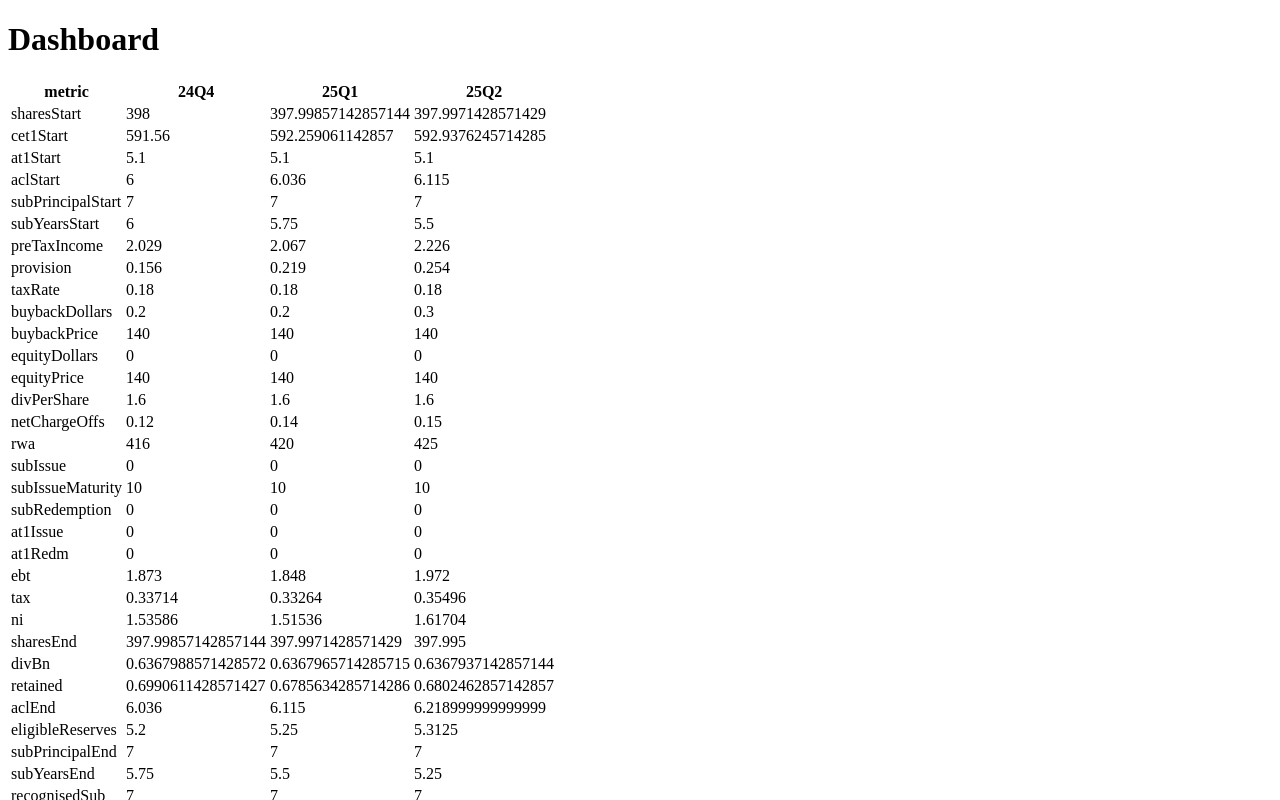
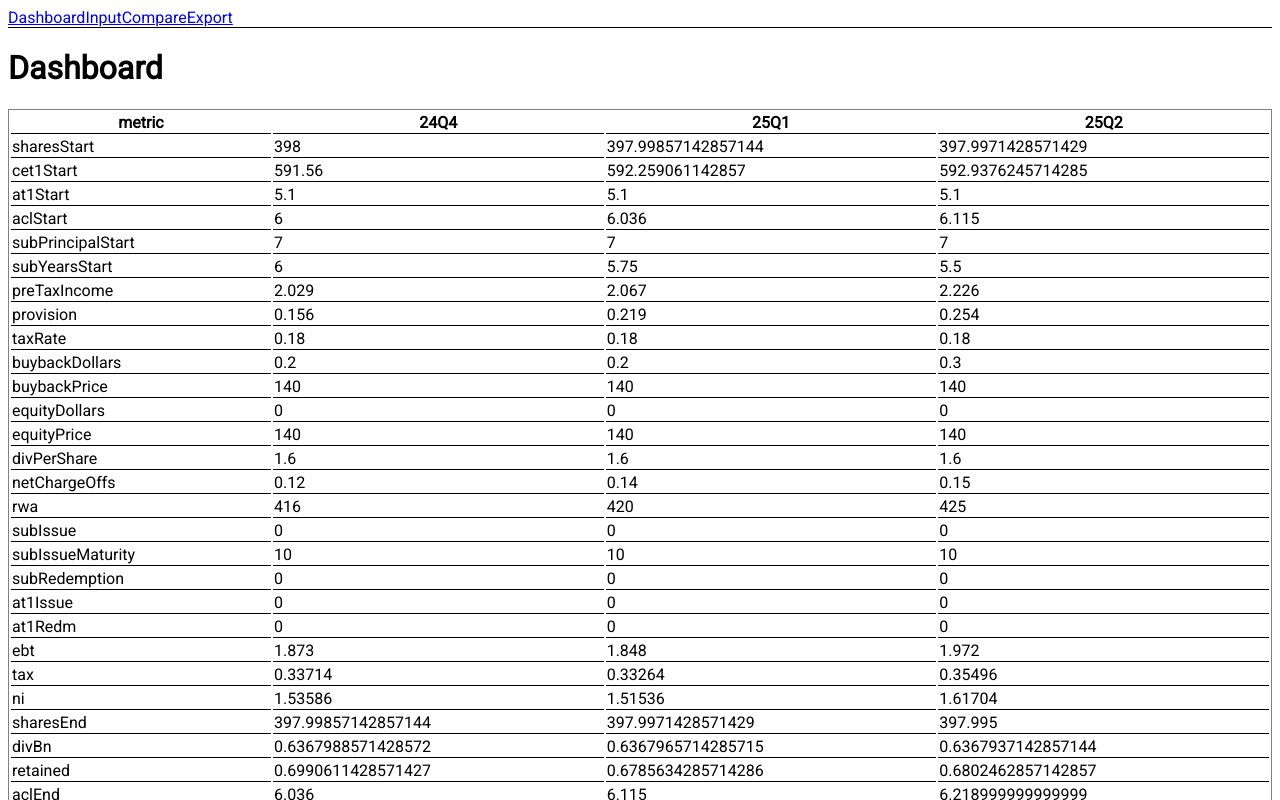
Before and after one commit to jrohan-16/jrohan-16.github.io, a SvelteKit app: page / in a window 1280 px wide. Shown: the top 800 px of the page. Built offline with nearby package versions, Linux system fonts and the light colour scheme.

Commit message:
Create +layout.svelte

```diff
--- /dev/null
+++ b/src/routes/+layout.svelte
@@ -0,0 +1,16 @@
+<script lang="ts">
+  import '../app.css';
+  import favicon from '$lib/assets/favicon.svg';
+  import Nav from '$lib/components/Nav.svelte';
+  export let data: any;
+</script>
+
+<svelte:head>
+  <link rel="icon" href={favicon} />
+  <link rel="preconnect" href="https://fonts.googleapis.com" />
+  <link rel="preconnect" href="https://fonts.gstatic.com" crossorigin="anonymous" />
+  <link href="https://fonts.googleapis.com/css2?family=Roboto&display=swap" rel="stylesheet" />
+</svelte:head>
+
+<Nav />
+<slot />
```
